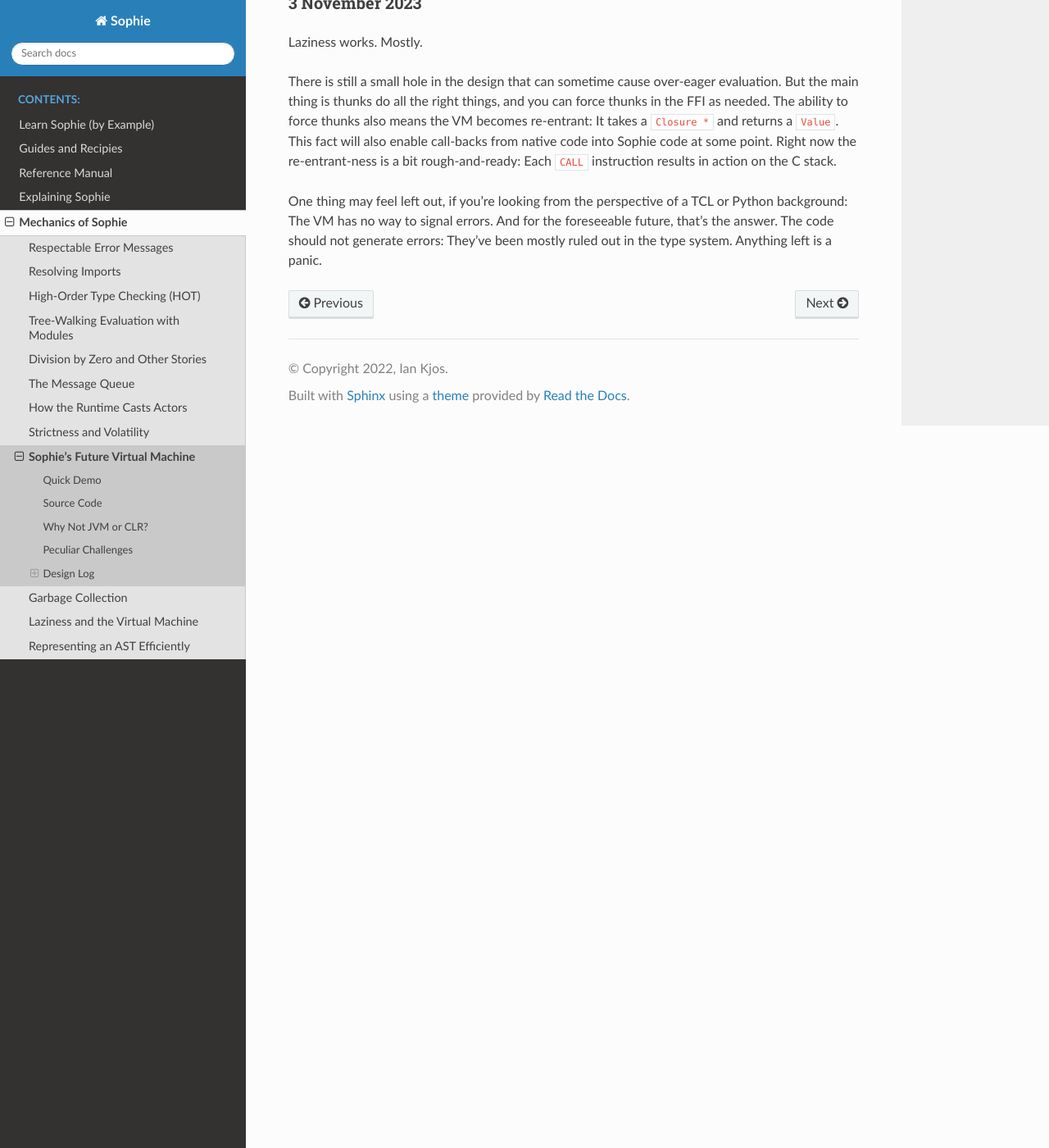
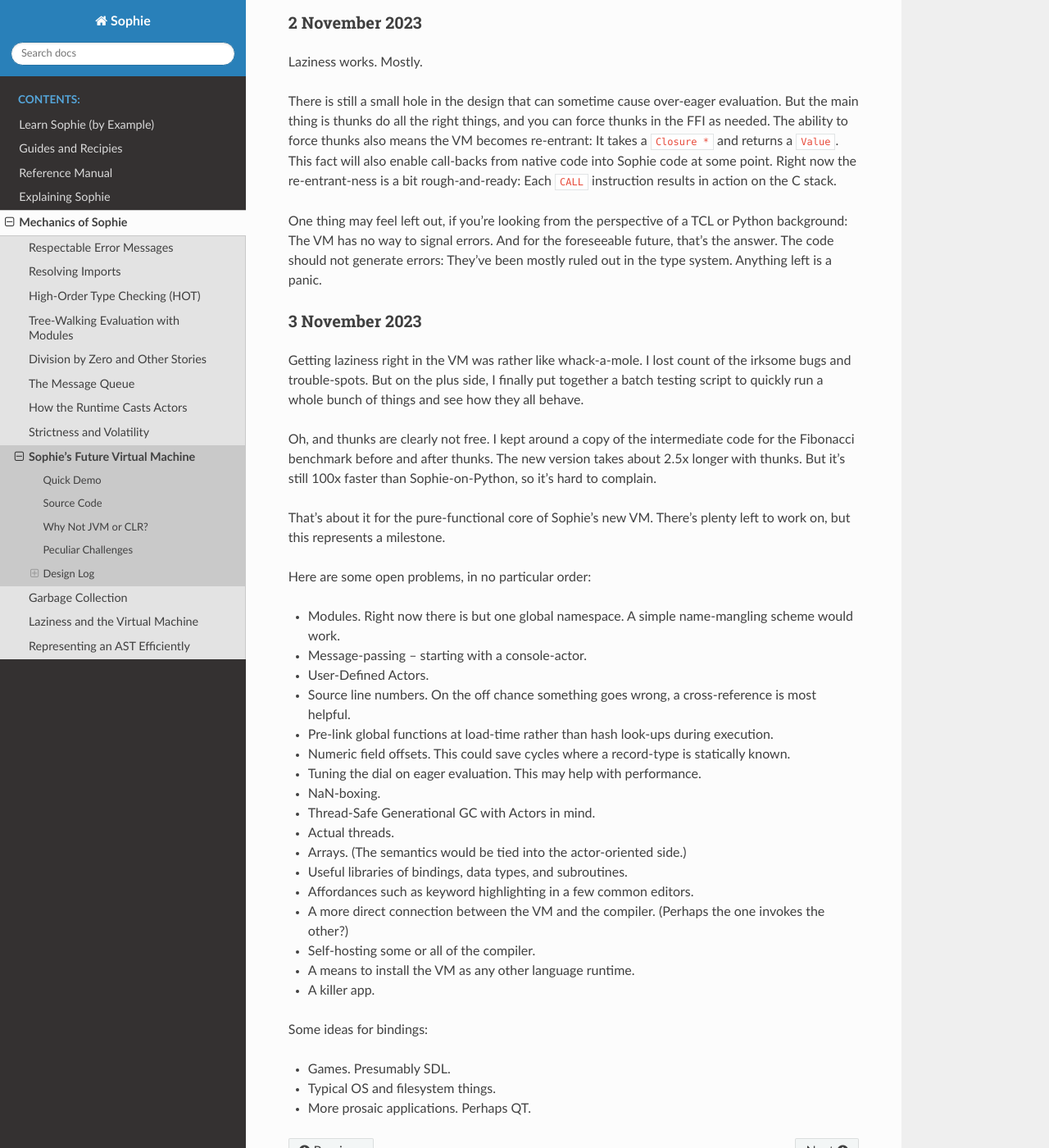
Before and after one commit to kjosib/sophie, a Sphinx documentation site: the page built from docs/tech/vm.rst, in a window 1280 px wide and 1400 px high, scrolled down 15944 px. Shown: the whole window at 82% size. Built offline with Sphinx 7.4.7 and the Read the Docs theme 2.0.0, drawn with Linux system fonts in a browser that asks for light colours.

```diff
--- a/docs/tech/vm.rst
+++ b/docs/tech/vm.rst
@@ -697,7 +697,7 @@
 Without :doc:`strictness analysis <strict>`, I expect it would slow things down considerably.
 So it will soon be time to make a strictness pass.
 
-3 November 2023
+2 November 2023
 ---------------
 
 Laziness works. Mostly.
@@ -714,3 +714,45 @@
 The VM has no way to signal errors. And for the foreseeable future, that's the answer.
 The code should not generate errors: They've been mostly ruled out in the type system.
 Anything left is a panic.
+
+3 November 2023
+---------------
+
+Getting laziness right in the VM was rather like whack-a-mole.
+I lost count of the irksome bugs and trouble-spots.
+But on the plus side, I finally put together a batch testing script
+to quickly run a whole bunch of things and see how they all behave.
+
+Oh, and thunks are clearly not free.
+I kept around a copy of the intermediate code for the Fibonacci benchmark
+before and after thunks. The new version takes about 2.5x longer with thunks.
+But it's still 100x faster than Sophie-on-Python, so it's hard to complain.
+
+That's about it for the pure-functional core of Sophie's new VM.
+There's plenty left to work on, but this represents a milestone.
+
+Here are some open problems, in no particular order:
+
+* Modules. Right now there is but one global namespace. A simple name-mangling scheme would work.
+* Message-passing -- starting with a console-actor.
+* User-Defined Actors.
+* Source line numbers. On the off chance something goes wrong, a cross-reference is most helpful.
+* Pre-link global functions at load-time rather than hash look-ups during execution.
+* Numeric field offsets. This could save cycles where a record-type is statically known.
+* Tuning the dial on eager evaluation. This may help with performance.
+* NaN-boxing.
+* Thread-Safe Generational GC with Actors in mind.
+* Actual threads.
+* Arrays. (The semantics would be tied into the actor-oriented side.)
+* Useful libraries of bindings, data types, and subroutines.
+* Affordances such as keyword highlighting in a few common editors.
+* A more direct connection between the VM and the compiler. (Perhaps the one invokes the other?)
+* Self-hosting some or all of the compiler.
+* A means to install the VM as any other language runtime.
+* A killer app.
+
+Some ideas for bindings:
+
+* Games. Presumably SDL.
+* Typical OS and filesystem things.
+* More prosaic applications. Perhaps QT.
```
Also changed, not shown: 6 other files.
